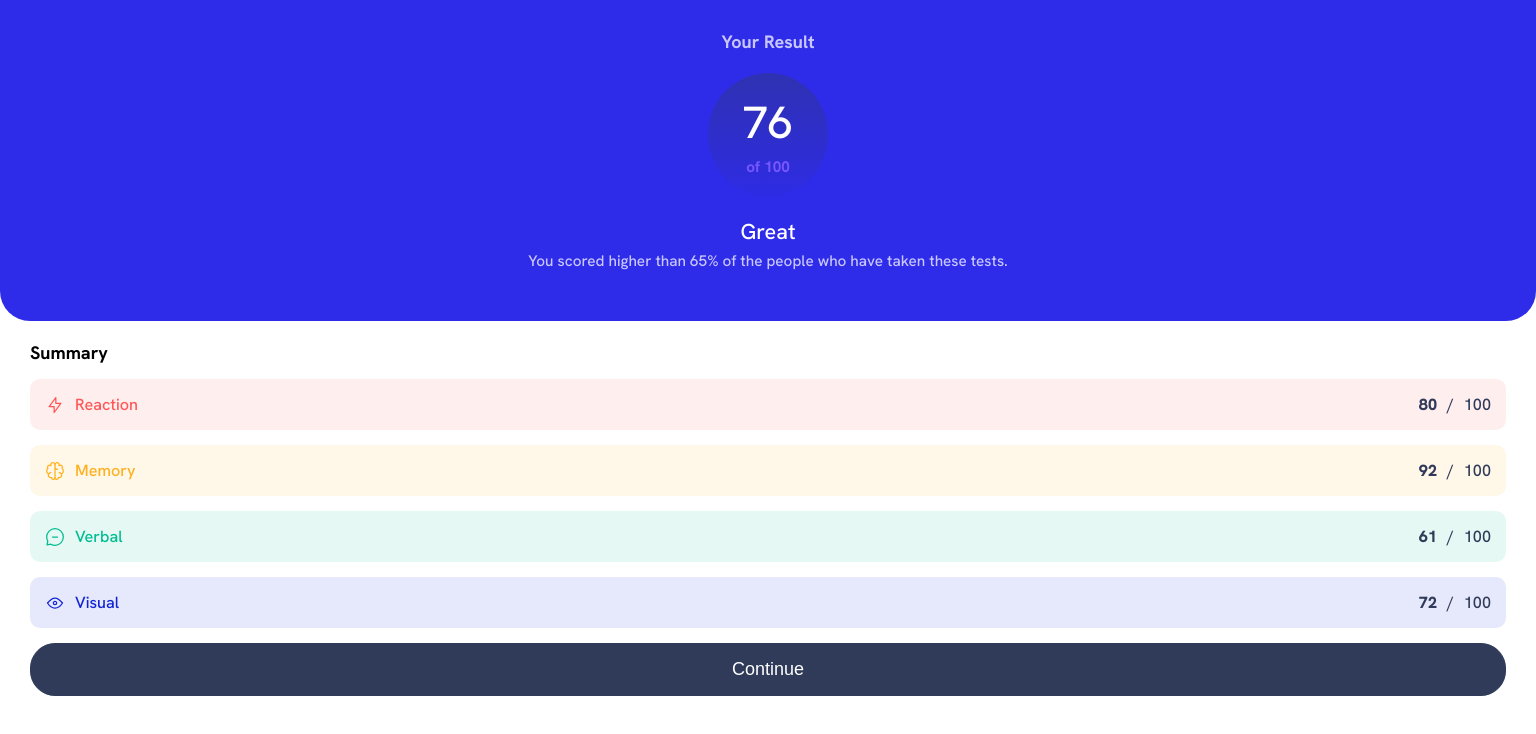
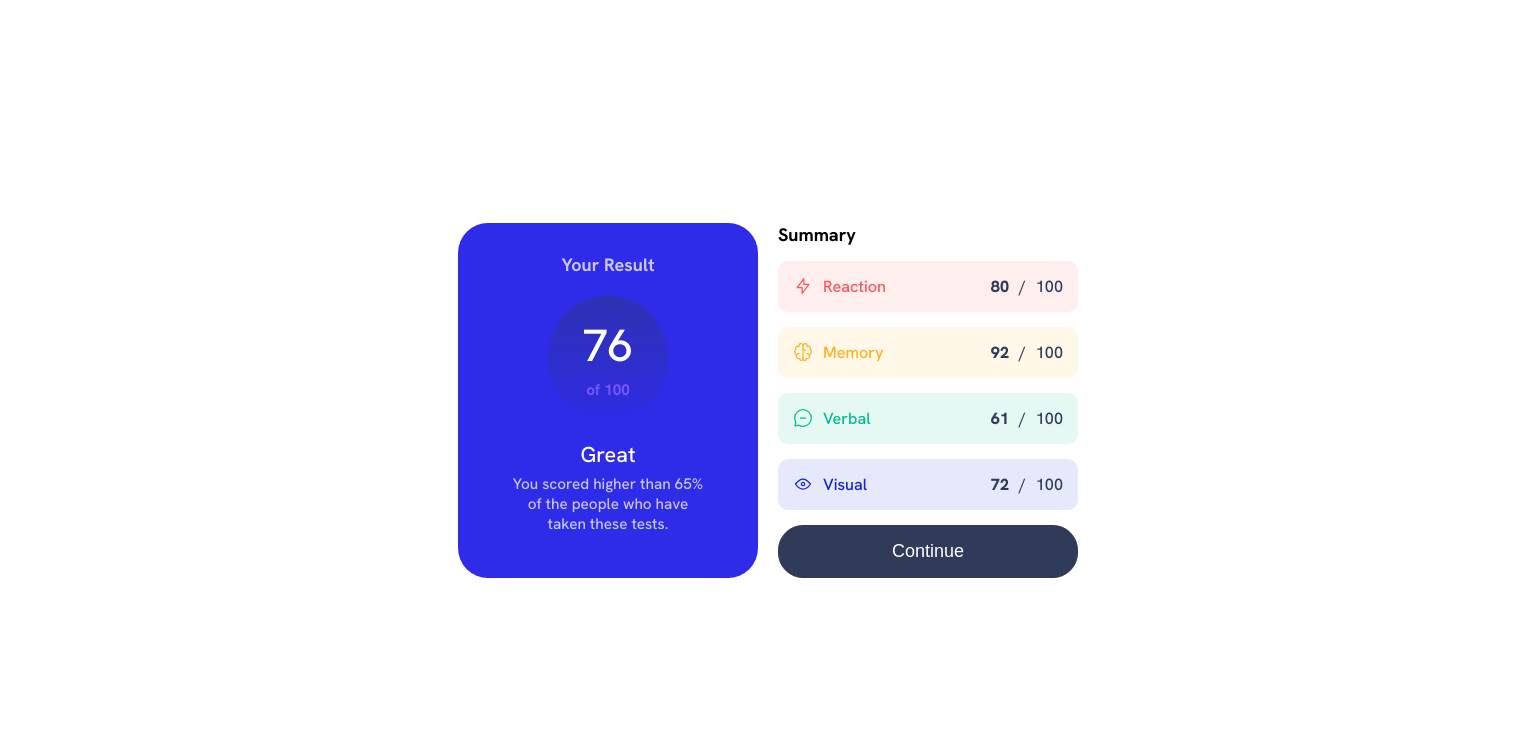
Before and after one commit to Gonzalop0210/Result_summary_component, a plain HTML site: page index.html in a window 1536 px wide. Drawn offline with Linux system fonts and the light colour scheme.

Commit message:
project finished

```diff
--- a/index-grande.css
+++ b/index-grande.css
@@ -1,3 +1,20 @@
 @media screen and (min-width: 1444px) {
+  body {
+    display: flex;
+    justify-content: center;
+    align-items: center;
+    height: 100vh;
+    gap: 20px;
+  }
 
+  .contenedor__main {
+    border-radius: 30px;
+    width: 300px;
+    height: 355px;
+  }
+
+  .container__aside {
+    width: 300px;
+    padding: 0;
+  }
 }
```
